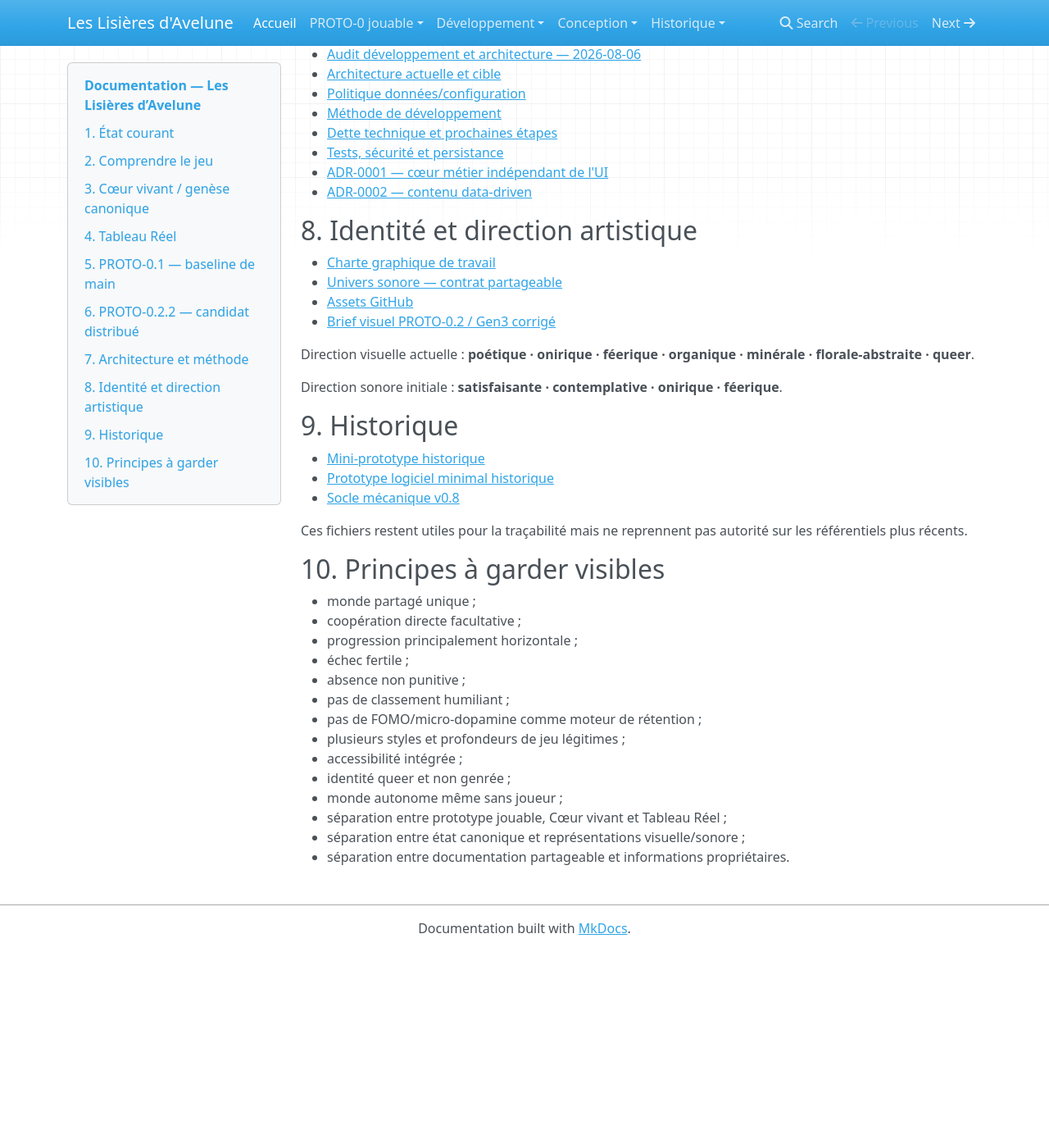
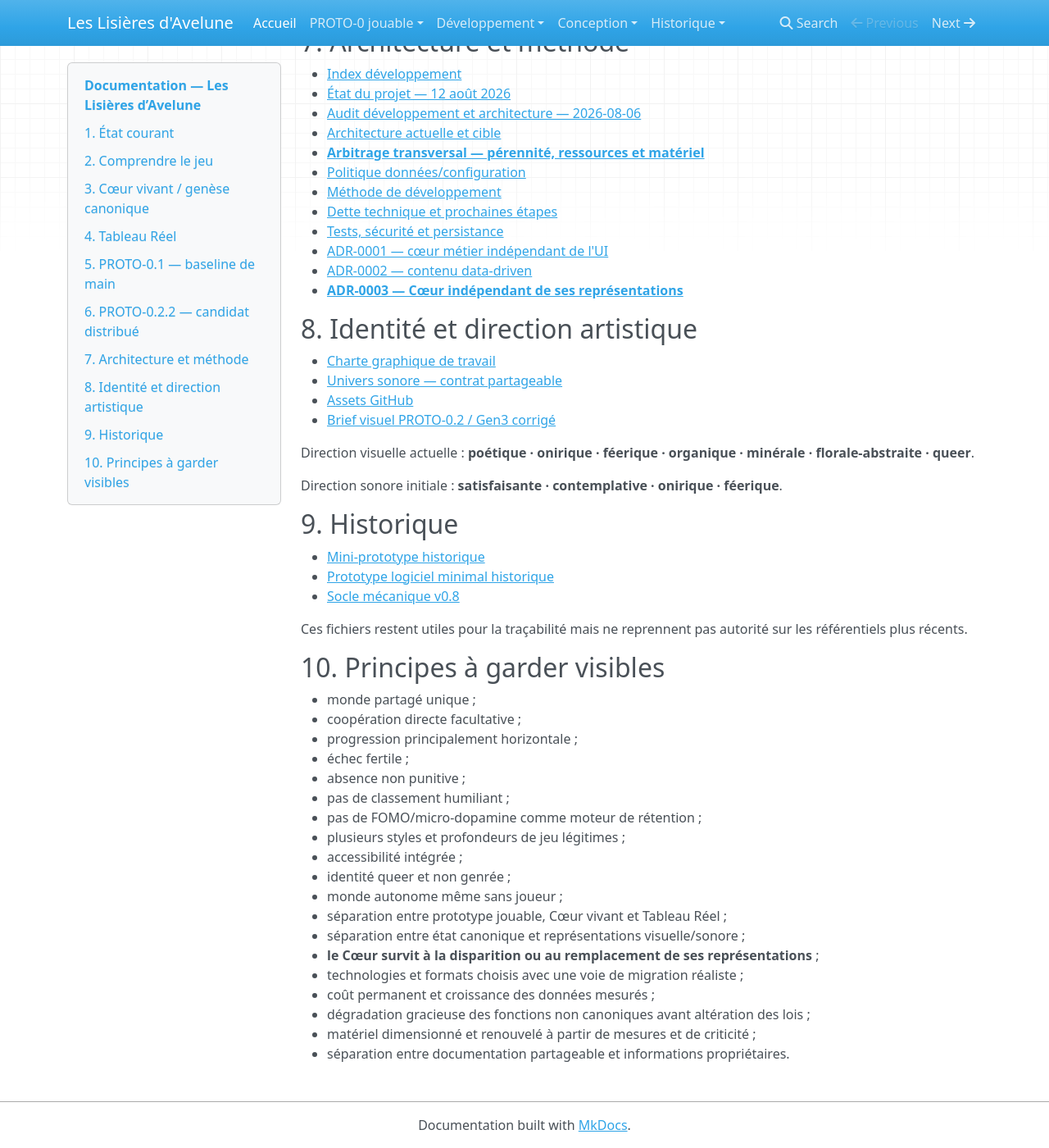
Before and after one commit to Abeliome-Officiel/les-lisieres-avelune, an MkDocs documentation site: the page built from docs/index.md, in a window 1280 px wide and 1400 px high, scrolled down 2527 px. Shown: the whole window at 82% size. Built offline with MkDocs 1.6.1, drawn with Linux system fonts in a browser that asks for light colours; nearby versions of some CDN libraries; before the commit the page ends 3687 px from its top, so only the background shows below that; some of the changed text lies outside the part shown.

Commit message:
docs: expose longevity arbitration in documentation index

```diff
--- a/docs/index.md
+++ b/docs/index.md
@@ -11,6 +11,7 @@ Cet index distingue les **principes de conception partageables**, les **jalons j
 - **Cœur vivant / CŒUR-0** : chantier headless distinct, actuellement en campagne de diagnostic R2.10.
 - **Tableau Réel (TA3)** : Gate 0 validé ; architecture persistante autonome retenue ; Phase B suivante.
 - **Univers sonore** : direction de conception future cadrée ; aucun moteur audio choisi et aucun impact sur le PROTO courant.
+- **Arbitrage transversal** : doctrine de pérennité, ressources, données et matériel actée le 13 août 2026 ; ce cadre n’est pas un runtime supplémentaire.
 
 État de pilotage détaillé : **[Avelune — état de développement au 12 août 2026](development/PROJECT_STATUS_2026-08-12.md)**.
 
@@ -56,7 +57,8 @@ Ordre de travail :
 4. observatoire analytique privé ;
 5. contrat sémantique de représentation puis interpréteurs visuel et sonore indépendants ;
 6. Orée et autres rendus seulement lorsque leurs prérequis sont stabilisés ;
-7. seulement après validation suffisante : instance canonique persistante.
+7. validation de la pérennité, des migrations, des ressources et des modes dégradés ;
+8. seulement après validation suffisante : instance canonique persistante.
 
 Au 12 août, les diagnostics R2.6 à R2.9 ont isolé le problème de persistance précoce des lignées ; R2.10 mesure le goulot entre établissement, première propagation et exposition aux vagues. Les détails de recette et le code de laboratoire restent hors dépôt.
 
@@ -97,12 +99,14 @@ Le jalon teste volontairement une boucle simplifiée et distribuable : implantat
 - [État du projet — 12 août 2026](development/PROJECT_STATUS_2026-08-12.md)
 - [Audit développement et architecture — 2026-08-06](development/AUDIT_DEVELOPPEMENT_ARCHITECTURE_2026-08-06.md)
 - [Architecture actuelle et cible](development/ARCHITECTURE_CURRENT_AND_TARGET.md)
+- **[Arbitrage transversal — pérennité, ressources et matériel](development/ARBITRATION_LONGEVITY_AND_RESOURCES.md)**
 - [Politique données/configuration](development/DATA_CONFIGURATION_POLICY.md)
 - [Méthode de développement](development/GAME_DEVELOPMENT_METHOD.md)
 - [Dette technique et prochaines étapes](development/TECHNICAL_DEBT_AND_NEXT_STEPS.md)
 - [Tests, sécurité et persistance](development/TEST_SECURITY_PERSISTENCE_STRATEGY.md)
 - [ADR-0001 — cœur métier indépendant de l'UI](development/adr/ADR-0001-FUNCTIONAL-CORE.md)
 - [ADR-0002 — contenu data-driven](development/adr/ADR-0002-DATA-DRIVEN-CONTENT.md)
+- **[ADR-0003 — Cœur indépendant de ses représentations](development/adr/ADR-0003-CORE-REPRESENTATION-INDEPENDENCE.md)**
 
 ## 8. Identité et direction artistique
 
@@ -138,4 +142,9 @@ Ces fichiers restent utiles pour la traçabilité mais ne reprennent pas autorit
 - monde autonome même sans joueur ;
 - séparation entre prototype jouable, Cœur vivant et Tableau Réel ;
 - séparation entre état canonique et représentations visuelle/sonore ;
+- **le Cœur survit à la disparition ou au remplacement de ses représentations** ;
+- technologies et formats choisis avec une voie de migration réaliste ;
+- coût permanent et croissance des données mesurés ;
+- dégradation gracieuse des fonctions non canoniques avant altération des lois ;
+- matériel dimensionné et renouvelé à partir de mesures et de criticité ;
 - séparation entre documentation partageable et informations propriétaires.
```
